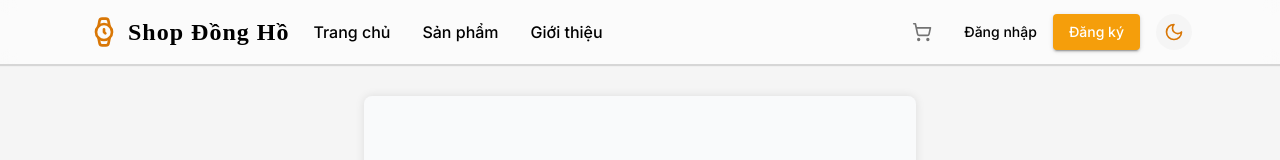
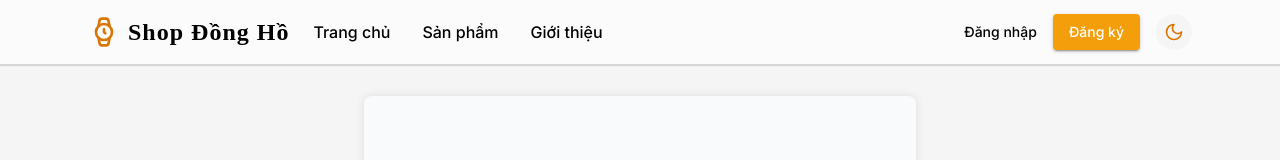
Before and after one commit to TrungHauad02/watch-shop, a React (Create React App) app: page /login in a window 1280 px wide. Shown: the top 160 px of the page. Built offline with nearby package versions, Linux system fonts and the light colour scheme.

Commit message:
U(Header): Xoa card shop

```diff
--- a/src/features/products/components/QuizView.tsx
+++ b/src/features/products/components/QuizView.tsx
@@ -27,6 +27,19 @@ const QuickView = ({ open, onClose, product }: QuickViewProps) => {
                 height={300}
                 style={{ objectFit: "cover" }}
               />
+              <Typography
+                sx={{
+                  px: 2,
+                  position: "absolute",
+                  right: 0,
+                  top: 0,
+                  color: color.white,
+                  bgcolor: color.slate800 + "99",
+                  borderRadius: "0 0 0 8px",
+                }}
+              >
+                {index + 1}/{product.images.length}
+              </Typography>
             </SwiperSlide>
           ))}
         </Swiper>
--- a/src/layouts/header/Header.tsx
+++ b/src/layouts/header/Header.tsx
@@ -9,7 +9,6 @@ import {
 import { styled } from "@mui/material/styles";
 import { useNavigate } from "react-router-dom";
 import { useDispatch } from "react-redux";
-import { useCartStore } from "utils/cartStore";
 import useColor from "theme/useColor";
 import { useDarkMode } from "hooks/useDarkMode";
 import { useState } from "react";
@@ -37,7 +36,6 @@ export function Header() {
   const { isDarkMode } = useDarkMode();
   const colors = useColor();
   const trigger = useScrollTrigger({ disableHysteresis: true, threshold: 50 });
-  const totalItems = useCartStore((state) => state.getTotalItems());
   const [drawerOpen, setDrawerOpen] = useState(false);
 
   const handleDrawerToggle = () => setDrawerOpen(!drawerOpen);
@@ -62,7 +60,6 @@ export function Header() {
           <Actions
             isDarkMode={isDarkMode}
             colors={colors}
-            totalItems={totalItems}
             navigate={navigate}
             dispatch={dispatch}
             handleDrawerToggle={handleDrawerToggle}
--- a/src/layouts/header/common/Actions.tsx
+++ b/src/layouts/header/common/Actions.tsx
@@ -1,34 +1,16 @@
-import { IconButton, Box, Badge, Button } from "@mui/material";
-import { ShoppingCart, Sun, Moon, Menu } from "lucide-react";
+import { IconButton, Box, Button } from "@mui/material";
+import { Sun, Moon, Menu } from "lucide-react";
 import { toggleTheme } from "../../../redux/slices/themeSlice";
 
 export default function Actions({
   isDarkMode,
   colors,
-  totalItems,
   navigate,
   dispatch,
   handleDrawerToggle,
 }: any) {
   return (
     <Box sx={{ display: "flex", alignItems: "center", gap: 2 }}>
-      <IconButton
-        onClick={() => navigate("/cart")}
-        sx={{ position: "relative" }}
-      >
-        <Badge
-          badgeContent={totalItems}
-          color="warning"
-          sx={{
-            "& .MuiBadge-badge": {
-              backgroundColor: colors.amber500,
-            },
-          }}
-        >
-          <ShoppingCart size={20} />
-        </Badge>
-      </IconButton>
-
       <Box sx={{ display: { xs: "none", md: "flex" }, gap: 1 }}>
         <Button
           color="inherit"
--- a/src/utils/cartStore.ts
+++ /dev/null
@@ -1,11 +0,0 @@
-import { create } from "zustand";
-
-interface CartStore {
-  items: any[];
-  getTotalItems: () => number;
-}
-
-export const useCartStore = create<CartStore>((set, get) => ({
-  items: [],
-  getTotalItems: () => get().items.length,
-}));
```
